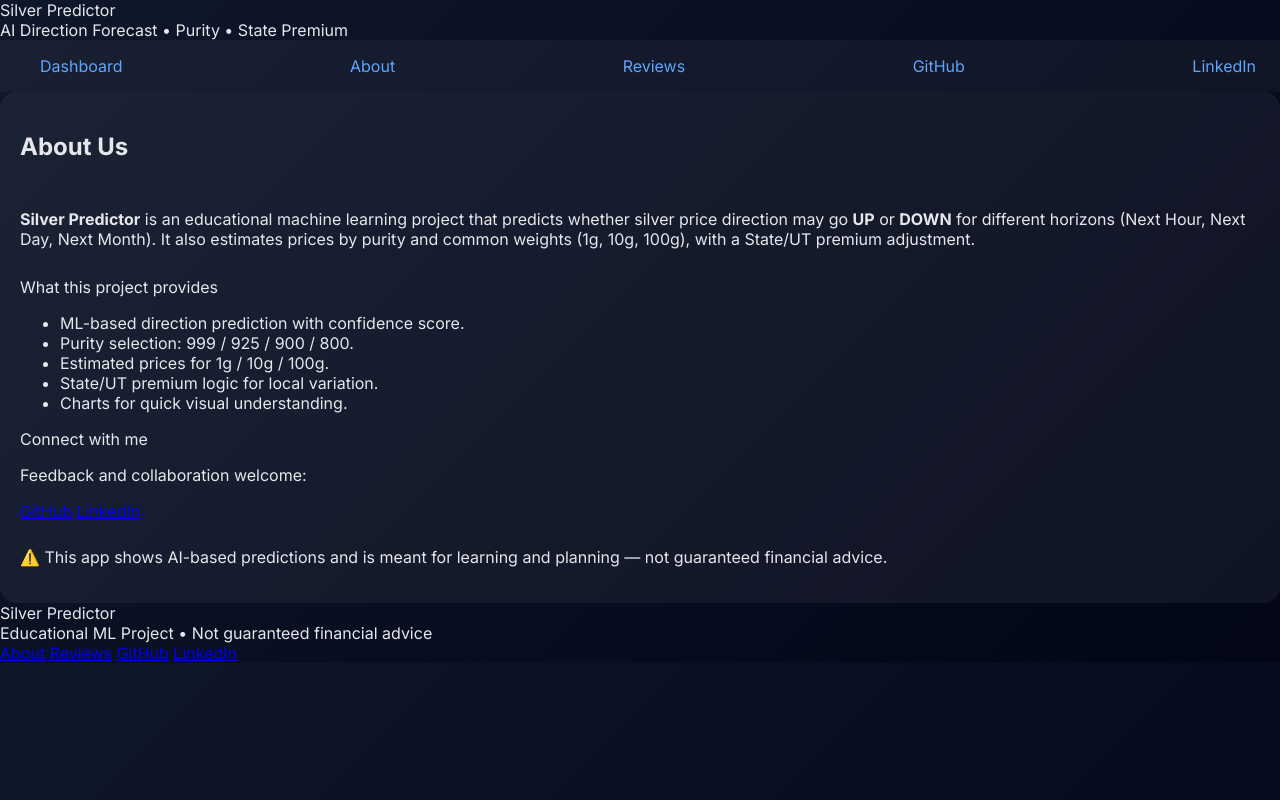
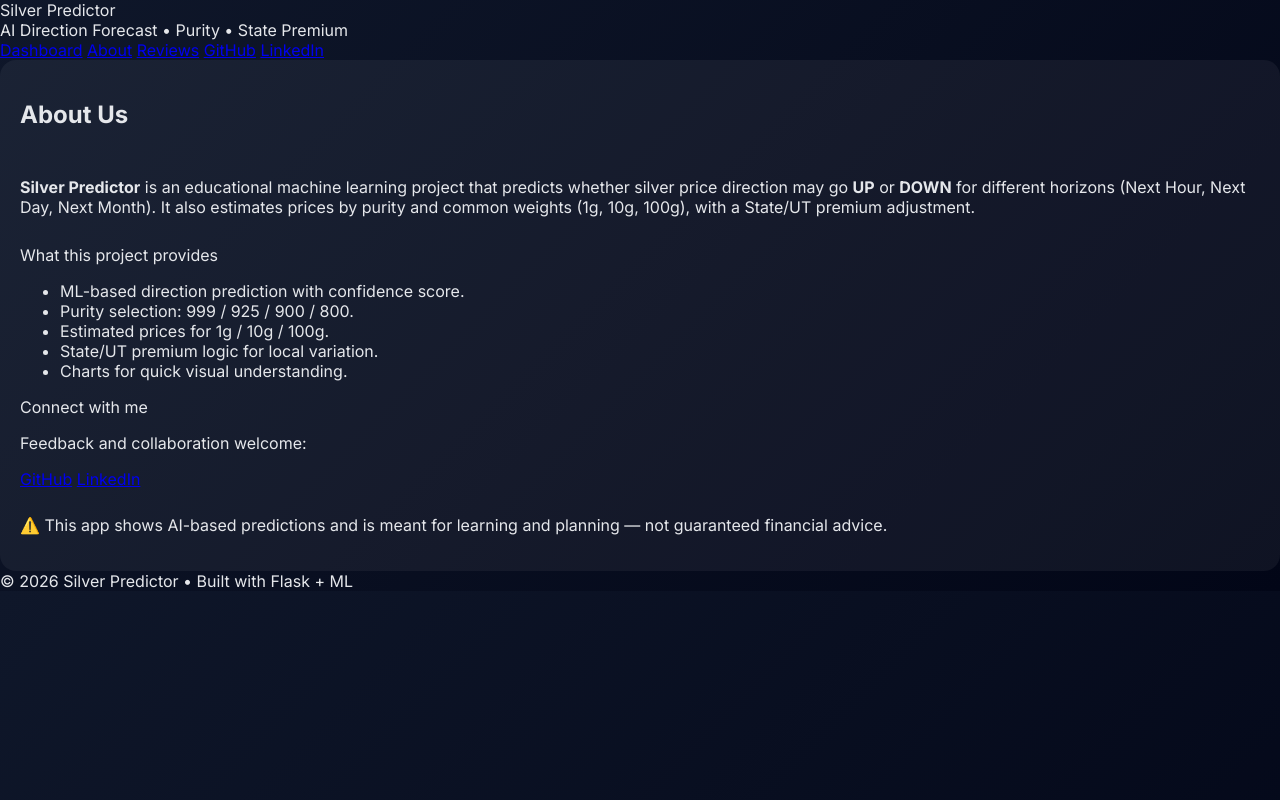
Before and after one commit to Bhavy123321/Silver-Price-Predictor, a Flask app: page /about in a window 1280 px wide. Run offline with Flask 3, Linux system fonts and the light colour scheme; parts of the project's set-up code (start-up, migrations or seed data) failed here and were passed over.

Commit message:
Update base.html

```diff
--- a/templates/base.html
+++ b/templates/base.html
@@ -1,50 +1,41 @@
 <!DOCTYPE html>
 <html lang="en">
-
 <head>
   <meta charset="UTF-8" />
-    <meta name="viewport" content="width=device-width,initial-scale=1" />
-    <title>{{ title if title else "Silver Predictor" }}</title>
-
-    <!-- Font -->
+  <meta name="viewport" content="width=device-width, initial-scale=1.0"/>
+  <title>Silver Predictor</title>
+  <link rel="stylesheet" href="{{ url_for('static', filename='style.css') }}">
   <link rel="preconnect" href="https://fonts.googleapis.com">
   <link rel="preconnect" href="https://fonts.gstatic.com" crossorigin>
   <link href="https://fonts.googleapis.com/css2?family=Inter:wght@400;600;700;800;900&display=swap" rel="stylesheet">
-
-    <!-- Chart.js -->
   <script src="https://cdn.jsdelivr.net/npm/chart.js"></script>
-
-    <link rel="stylesheet" href="{{ url_for('static', filename='style.css') }}">
 </head>
-
 <body>
-
   <header class="topbar">
-        <div class="wrap topbar-inner">
     <div class="brand">
       <div class="logo"></div>
       <div>
-                    <div class="brand-name">Silver Predictor</div>
+        <div class="brand-title">Silver Predictor</div>
         <div class="brand-sub">AI Direction Forecast • Purity • State Premium</div>
       </div>
     </div>
 
-            <nav class="nav">
+    <nav class="navlinks">
       <a href="{{ url_for('index') }}">Dashboard</a>
       <a href="{{ url_for('about') }}">About</a>
       <a href="{{ url_for('reviews') }}">Reviews</a>
-                <a class="pill-btn" href="{{ social.github }}" target="_blank">GitHub</a>
-                <a class="pill-btn" href="{{ social.linkedin }}" target="_blank">LinkedIn</a>
+
+      <a class="pill" href="{{ social.github }}" target="_blank">GitHub</a>
+      <a class="pill" href="{{ social.linkedin }}" target="_blank">LinkedIn</a>
     </nav>
-        </div>
   </header>
 
-    <main class="wrap">
+  <main class="page">
     {% with messages = get_flashed_messages(with_categories=true) %}
       {% if messages %}
-        <div class="flash-area fade-in">
+        <div class="toastwrap">
           {% for category, message in messages %}
-            <div class="flash {{ category }}">{{ message }}</div>
+            <div class="toast {{ category }}">{{ message }}</div>
           {% endfor %}
         </div>
       {% endif %}
@@ -54,21 +45,7 @@
   </main>
 
   <footer class="footer">
-        <div class="wrap footer-inner">
-            <div>
-                <div class="footer-title">Silver Predictor</div>
-                <div class="footer-sub">Educational ML Project • Not guaranteed financial advice</div>
-            </div>
-
-            <div class="footer-links">
-                <a href="{{ url_for('about') }}">About</a>
-                <a href="{{ url_for('reviews') }}">Reviews</a>
-                <a href="{{ social.github }}" target="_blank">GitHub</a>
-                <a href="{{ social.linkedin }}" target="_blank">LinkedIn</a>
-            </div>
-        </div>
+    <div>© {{ datetime.utcnow().year if datetime else "2026" }} Silver Predictor • Built with Flask + ML</div>
   </footer>
-
 </body>
-
 </html>
```
Lines whose indentation alone changed are shown as unchanged.
